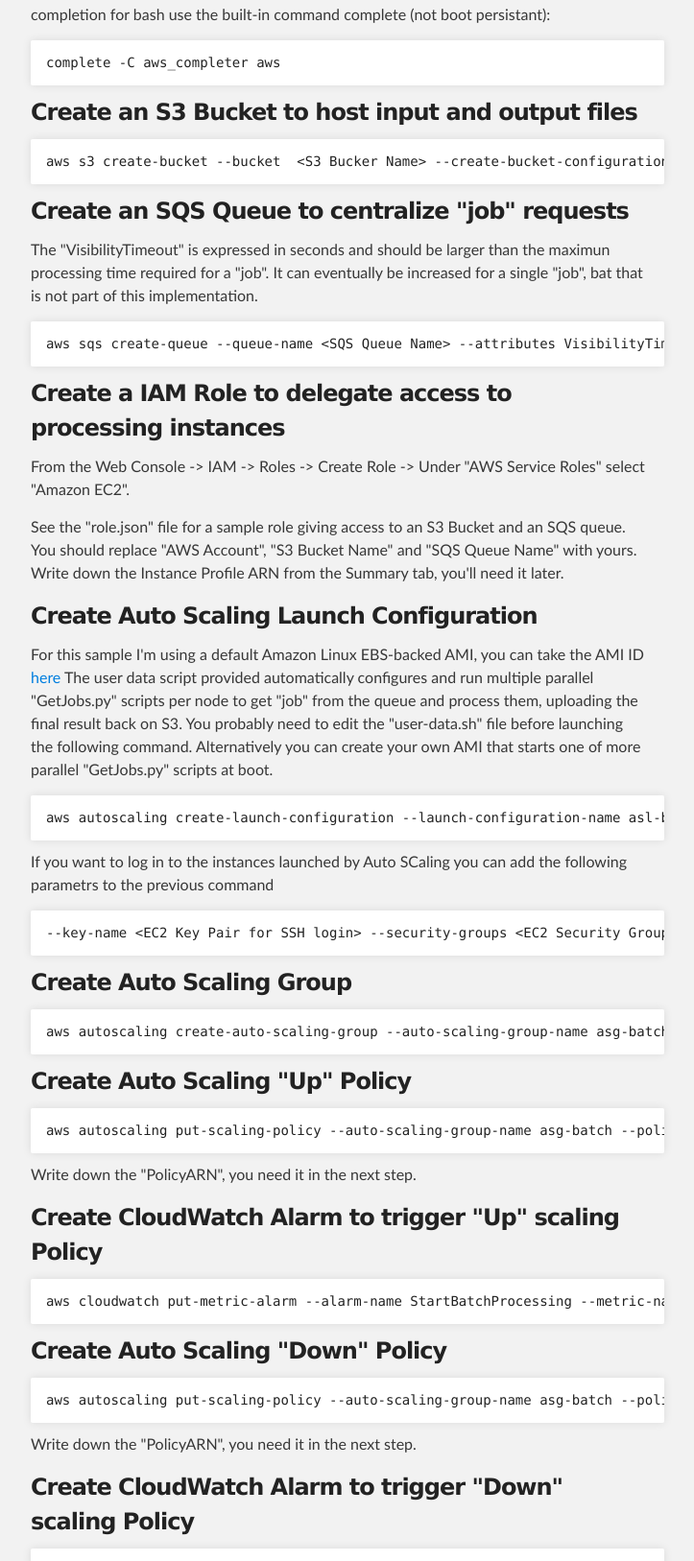
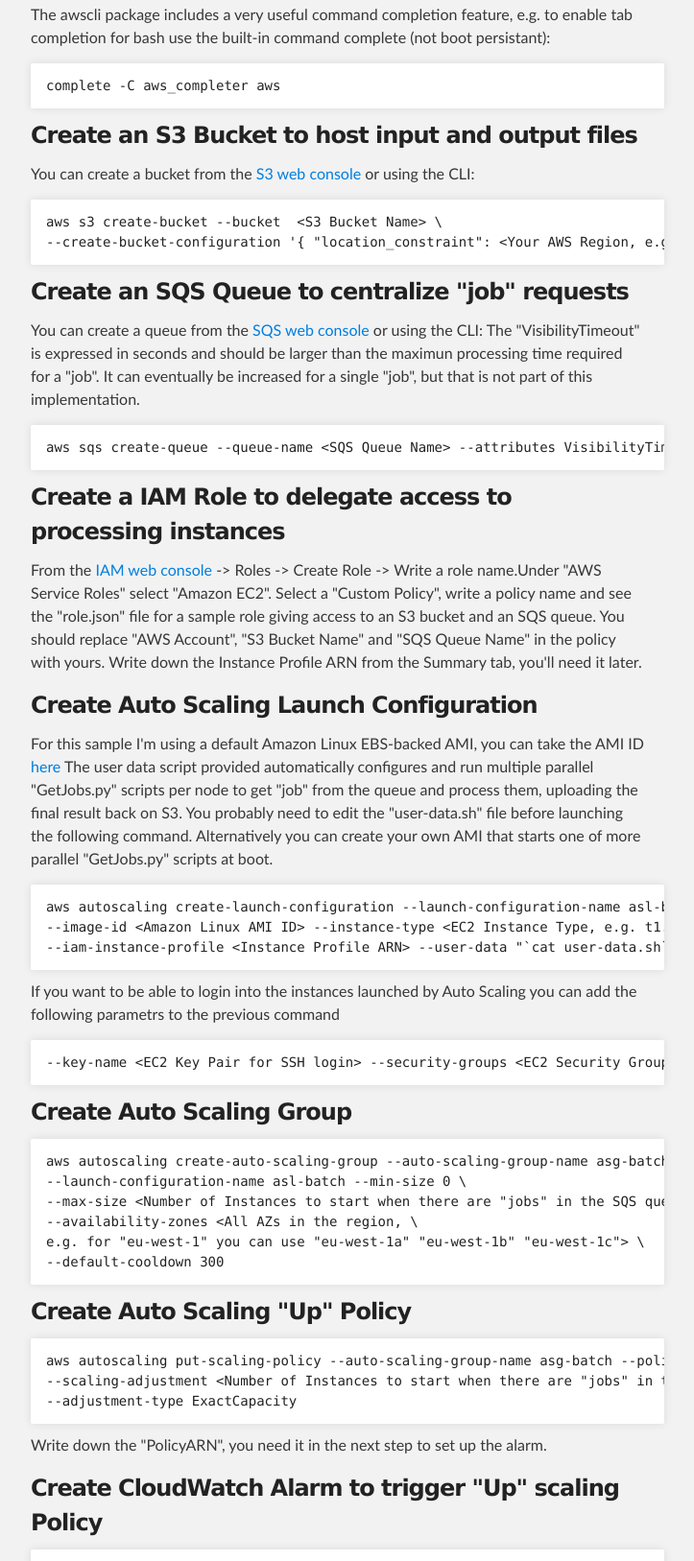
Before and after one commit to danilop/SampleBatchProcessing, a plain HTML site: page index.html in a window 1280 px wide. Shown: the part 1173-2800 px from the top of the page at 96% size, without its empty margins (288-1011 px from the left). Drawn offline with Linux system fonts and the light colour scheme.

Commit message:
Create gh-pages branch via GitHub

```diff
--- a/index.html
+++ b/index.html
@@ -43,7 +43,7 @@
 <ul>
 <li>SendJobs.py - to upload files from a (local) directory to S3 and put "job" requests to process those files as messages in an SQS queue</li>
 <li>GetJobs.py - to get "job" messages from an SQS queue and upload on S3 the outcome of the processing</li>
-</ul><p>The setup leverages EC2 Auto Scaling to have a group of instances that is empty (i.e. no instance is running) when there are no "job" requests in the SQS queue and grows when there is the need.</p>
+</ul><p>The setup leverages <a href="http://aws.amazon.com/ec2/">EC2</a> <a href="http://aws.amazon.com/autoscaling/">Auto Scaling</a> to have a group of instances that is empty (i.e. no instance is running) when there are no "job" requests in the SQS queue and grows when there is the need.</p>
 
 <h2>
 <a name="tutorial" class="anchor" href="#tutorial"><span class="octicon octicon-link"></span></a>Tutorial</h2>
@@ -51,19 +51,22 @@
 <h3>
 <a name="install-aws-cli" class="anchor" href="#install-aws-cli"><span class="octicon octicon-link"></span></a>Install AWS CLI</h3>
 
-<p>Install using pip</p>
+<p>The new <a href="http://aws.amazon.com/cli/">AWS Command Line Interface (CLI) tool</a>
+is Python based, so you can install it using "pip"</p>
 
 <pre><code>pip install awscli
 </code></pre>
 
-<p>or using easy_install</p>
+<p>or using "easy_install"</p>
 
 <pre><code>easy_install awscli
 </code></pre>
 
-<p>Before using AWS CLI, you first need to specify your AWS account credentials and default AWS region as described <a href="http://docs.aws.amazon.com/cli/latest/userguide/cli-chap-getting-started.html">here</a>.</p>
+<p>Before using AWS CLI, you first need to specify your AWS account credentials and default AWS region as described
+<a href="http://docs.aws.amazon.com/cli/latest/userguide/cli-chap-getting-started.html">here</a>.</p>
 
-<p>The aws-cli package includes a very useful command completion feature, e.g. to enable tab completion for bash use the built-in command complete (not boot persistant):</p>
+<p>The awscli package includes a very useful command completion feature,
+e.g. to enable tab completion for bash use the built-in command complete (not boot persistant):</p>
 
 <pre><code>complete -C aws_completer aws
 </code></pre>
@@ -71,13 +74,18 @@
 <h3>
 <a name="create-an-s3-bucket-to-host-input-and-output-files" class="anchor" href="#create-an-s3-bucket-to-host-input-and-output-files"><span class="octicon octicon-link"></span></a>Create an S3 Bucket to host input and output files</h3>
 
-<pre><code>aws s3 create-bucket --bucket  &lt;S3 Bucker Name&gt; --create-bucket-configuration '{ "location_constraint": &lt;Your AWS Region, e.g. eu-west-1&gt; }'
+<p>You can create a bucket from the <a href="http://console.aws.amazon.com/s3/">S3 web console</a> or using the CLI:</p>
+
+<pre><code>aws s3 create-bucket --bucket  &lt;S3 Bucket Name&gt; \
+--create-bucket-configuration '{ "location_constraint": &lt;Your AWS Region, e.g. "eu-west-1"&gt; }'
 </code></pre>
 
 <h3>
 <a name="create-an-sqs-queue-to-centralize-job-requests" class="anchor" href="#create-an-sqs-queue-to-centralize-job-requests"><span class="octicon octicon-link"></span></a>Create an SQS Queue to centralize "job" requests</h3>
 
-<p>The "VisibilityTimeout" is expressed in seconds and should be larger than the maximun processing time required for a "job". It can eventually be increased for a single "job", bat that is not part of this implementation.</p>
+<p>You can create a queue from the <a href="http://console.aws.amazon.com/sqs/">SQS web console</a> or using the CLI:
+The "VisibilityTimeout" is expressed in seconds and should be larger than the maximun processing time required for a "job".
+It can eventually be increased for a single "job", but that is not part of this implementation.</p>
 
 <pre><code>aws sqs create-queue --queue-name &lt;SQS Queue Name&gt; --attributes VisibilityTimeout=60
 </code></pre>
@@ -85,10 +93,11 @@
 <h3>
 <a name="create-a-iam-role-to-delegate-access-to-processing-instances" class="anchor" href="#create-a-iam-role-to-delegate-access-to-processing-instances"><span class="octicon octicon-link"></span></a>Create a IAM Role to delegate access to processing instances</h3>
 
-<p>From the Web Console -&gt; IAM -&gt; Roles -&gt; Create Role -&gt; Under "AWS Service Roles" select "Amazon EC2".</p>
-
-<p>See the "role.json" file for a sample role giving access to an S3 Bucket and an SQS queue.
-You should replace "AWS Account", "S3 Bucket Name" and "SQS Queue Name" with yours.
+<p>From the <a href="http://console.aws.amazon.com/iam/">IAM web console</a> -&gt; Roles -&gt; Create Role -&gt;
+Write a role name.Under "AWS Service Roles" select "Amazon EC2".
+Select a "Custom Policy", write a policy name and see the "role.json" file
+for a sample role giving access to an S3 bucket and an SQS queue.
+You should replace "AWS Account", "S3 Bucket Name" and "SQS Queue Name" in the policy with yours.
 Write down the Instance Profile ARN from the Summary tab, you'll need it later.</p>
 
 <h3>
@@ -98,10 +107,12 @@ Write down the Instance Profile ARN from the Summary tab, you'll need it later.<
 The user data script provided automatically configures and run multiple parallel "GetJobs.py" scripts per node to get "job" from the queue and process them, uploading the final result back on S3. You probably need to edit the "user-data.sh" file before launching the following command.
 Alternatively you can create your own AMI that starts one of more parallel "GetJobs.py" scripts at boot.</p>
 
-<pre><code>aws autoscaling create-launch-configuration --launch-configuration-name asl-batch --image-id &lt;Amazon Linux AMI ID&gt; --instance-type &lt;EC2 Instance Type, e.g. t1.micro&gt; --iam-instance-profile &lt;Instance Profile ARN&gt; --user-data "`cat user-data.sh`"
+<pre><code>aws autoscaling create-launch-configuration --launch-configuration-name asl-batch \
+--image-id &lt;Amazon Linux AMI ID&gt; --instance-type &lt;EC2 Instance Type, e.g. t1.micro&gt; \
+--iam-instance-profile &lt;Instance Profile ARN&gt; --user-data "`cat user-data.sh`"
 </code></pre>
 
-<p>If you want to log in to the instances launched by Auto SCaling you can add the following parametrs to the previous command</p>
+<p>If you want to be able to login into the instances launched by Auto Scaling you can add the following parametrs to the previous command</p>
 
 <pre><code>--key-name &lt;EC2 Key Pair for SSH login&gt; --security-groups &lt;EC2 Security Group allowing SSH access&gt;
 </code></pre>
@@ -109,35 +120,49 @@ Alternatively you can create your own AMI that starts one of more parallel "GetJ
 <h3>
 <a name="create-auto-scaling-group" class="anchor" href="#create-auto-scaling-group"><span class="octicon octicon-link"></span></a>Create Auto Scaling Group</h3>
 
-<pre><code>aws autoscaling create-auto-scaling-group --auto-scaling-group-name asg-batch --launch-configuration-name asl-batch --min-size 0 --max-size &lt;Number of Instances to start when there are "jobs" in the SQS queue&gt; --availability-zones &lt;List of AZ in the region, e.g. for "eu-west-1" you can use all of "eu-west-1a" "eu-west-1b" "eu-west-1c"&gt; --default-cooldown 300
+<pre><code>aws autoscaling create-auto-scaling-group --auto-scaling-group-name asg-batch \
+--launch-configuration-name asl-batch --min-size 0 \
+--max-size &lt;Number of Instances to start when there are "jobs" in the SQS queue&gt; \
+--availability-zones &lt;All AZs in the region, \
+e.g. for "eu-west-1" you can use "eu-west-1a" "eu-west-1b" "eu-west-1c"&gt; \
+--default-cooldown 300
 </code></pre>
 
 <h3>
 <a name="create-auto-scaling-up-policy" class="anchor" href="#create-auto-scaling-up-policy"><span class="octicon octicon-link"></span></a>Create Auto Scaling "Up" Policy</h3>
 
-<pre><code>aws autoscaling put-scaling-policy --auto-scaling-group-name asg-batch --policy-name ash-batch-upscale-policy --scaling-adjustment &lt;Number of Instances to start when there are "jobs" in the SQS queue&gt; --adjustment-type ExactCapacity
+<pre><code>aws autoscaling put-scaling-policy --auto-scaling-group-name asg-batch --policy-name ash-batch-upscale-policy \
+--scaling-adjustment &lt;Number of Instances to start when there are "jobs" in the SQS queue&gt; \
+--adjustment-type ExactCapacity
 </code></pre>
 
-<p>Write down the "PolicyARN", you need it in the next step.</p>
+<p>Write down the "PolicyARN", you need it in the next step to set up the alarm.</p>
 
 <h3>
 <a name="create-cloudwatch-alarm-to-trigger-up-scaling-policy" class="anchor" href="#create-cloudwatch-alarm-to-trigger-up-scaling-policy"><span class="octicon octicon-link"></span></a>Create CloudWatch Alarm to trigger "Up" scaling Policy</h3>
 
-<pre><code>aws cloudwatch put-metric-alarm --alarm-name StartBatchProcessing --metric-name ApproximateNumberOfMessagesVisible --namespace "AWS/SQS" --statistic Average --period 60  --evaluation-periods 2 --threshold 1 --comparison-operator GreaterThanOrEqualToThreshold --dimensions name=QueueName,value=batch-queue --alarm-actions &lt;"Up" PolicyARN&gt;
+<pre><code>aws cloudwatch put-metric-alarm --alarm-name StartBatchProcessing --metric-name ApproximateNumberOfMessagesVisible \
+--namespace "AWS/SQS" --statistic Average --period 60  --evaluation-periods 2 --threshold 1 \
+--comparison-operator GreaterThanOrEqualToThreshold --dimensions name=QueueName,value=batch-queue \
+--alarm-actions &lt;"Up" PolicyARN&gt;
 </code></pre>
 
 <h3>
 <a name="create-auto-scaling-down-policy" class="anchor" href="#create-auto-scaling-down-policy"><span class="octicon octicon-link"></span></a>Create Auto Scaling "Down" Policy</h3>
 
-<pre><code>aws autoscaling put-scaling-policy --auto-scaling-group-name asg-batch --policy-name ash-batch-downscale-policy --scaling-adjustment 0 --adjustment-type ExactCapacity
+<pre><code>aws autoscaling put-scaling-policy --auto-scaling-group-name asg-batch --policy-name ash-batch-downscale-policy \
+--scaling-adjustment 0 --adjustment-type ExactCapacity
 </code></pre>
 
-<p>Write down the "PolicyARN", you need it in the next step.</p>
+<p>Write down the "PolicyARN", you need it in the next step to set up the alarm.</p>
 
 <h3>
 <a name="create-cloudwatch-alarm-to-trigger-down-scaling-policy" class="anchor" href="#create-cloudwatch-alarm-to-trigger-down-scaling-policy"><span class="octicon octicon-link"></span></a>Create CloudWatch Alarm to trigger "Down" scaling Policy</h3>
 
-<pre><code>aws cloudwatch put-metric-alarm --alarm-name StopBatchProcessing --metric-name ApproximateNumberOfMessagesVisible --namespace "AWS/SQS" --statistic Average --period 60  --evaluation-periods 2 --threshold 0 --comparison-operator LessThanOrEqualToThreshold --dimensions name=QueueName,value=batch-queue --alarm-actions &lt;"Down" PolicyARN&gt;
+<pre><code>aws cloudwatch put-metric-alarm --alarm-name StopBatchProcessing --metric-name ApproximateNumberOfMessagesVisible \
+--namespace "AWS/SQS" --statistic Average --period 60  --evaluation-periods 2 --threshold 0 \
+--comparison-operator LessThanOrEqualToThreshold --dimensions name=QueueName,value=batch-queue \
+--alarm-actions &lt;"Down" PolicyARN&gt;
 </code></pre>
 
 <h3>
@@ -148,21 +173,24 @@ Alternatively you can create your own AMI that starts one of more parallel "GetJ
 <pre><code>./SendJobs.py &lt;Directory&gt; &lt;S3 Bucket Name&gt; input/ output/ &lt;SQS Queue Name&gt; &lt;AWS Region, e.g. "eu-west-1"&gt;
 </code></pre>
 
-<p>To get help run the tool without options</p>
+<p>To get help, run the tool without options</p>
 
 <pre><code>./SendJobs.py
 </code></pre>
 
-<p>After a few minutes the first CloudWatch Alarm should trigger the "Up" scaling Policy to start EC2 Instances configured to consume "jobs" from the SQS queue.
-When all "jobs" are processed and the SQS is "empty" the seconf CloudWatch Alarm should trigger the "Down" scaling Policy to shutdown and terminate the EC2 Instances.
-You should find the output of the processing in the S3 Bucket under the "ouput/" prefix.</p>
+<p>After a few minutes the first CloudWatch Alarm should trigger the "Up" scaling Policy
+to start EC2 Instances configured to consume "jobs" from the SQS queue.
+When all "jobs" are processed and the SQS is "empty" the second CloudWatch Alarm should trigger
+the "Down" scaling Policy to shutdown and terminate the EC2 Instances.
+You should find the output of the processing in the S3 bucket under the "ouput/" prefix.</p>
 
 <h3>
 <a name="change-the-launch-configuration-of-an-auto-scaling-group" class="anchor" href="#change-the-launch-configuration-of-an-auto-scaling-group"><span class="octicon octicon-link"></span></a>Change the Launch Configuration of an Auto Scaling Group</h3>
 
 <p>If later on you need to change the Launch Configuration create a new one and update the Auto Scaling Group, e.g.</p>
 
-<pre><code>aws autoscaling update-auto-scaling-group --launch-configuration-name asl-batch-v2 --auto-scaling-group-name asg-batch
+<pre><code>aws autoscaling update-auto-scaling-group --launch-configuration-name asl-batch-v2 \
+--auto-scaling-group-name asg-batch
 </code></pre>
       </section>
     </div>
```
Also changed, not shown: params.json (+1 -1 lines).
